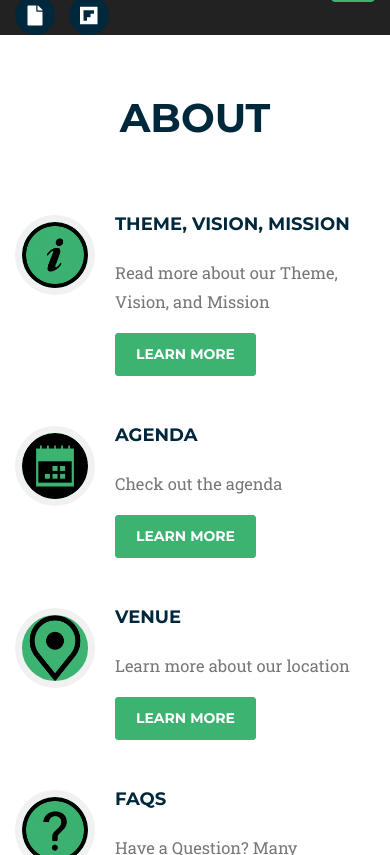
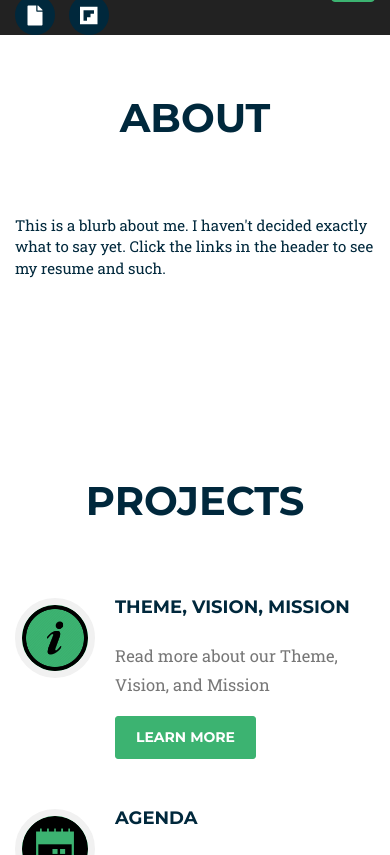
Before and after one commit to pavelkomarov/pavelkomarov.github.io, a Jekyll site: the page built from index.md, in a window 390 px wide and 900 px high, scrolled down 859 px, cut to the strip 45-900 px from the top of the window. Built offline with Jekyll 4.4.1, drawn with Linux system fonts in a browser that asks for light colours; some web fonts are replaced.

Commit message:
updated section names

```diff
--- a/_includes/about.html
+++ b/_includes/about.html
@@ -1,4 +1,4 @@
-    <!-- About Section -->
+<!-- Brief About Section -->
 <section id="about">
 	<div class="container">
         <div class="row">
@@ -7,81 +7,8 @@
                 <h3 class="section-subheading text-muted"></h3>
             </div>
         </div>
-            <div class="row">
-                <div class="col-lg-12">
-                    <ul class="timeline">
-                        <li>
-                            <div class="timeline-image">
-                                <img class="img-circle img-responsive" src="../theme/img/icon-about.png" alt="">
-                            </div>
-                            <div class="timeline-panel">
-                                <div class="timeline-heading">
-                                    <h4>Theme, Vision, Mission</h4>
-                                </div>
-                                <div class="timeline-heading">
-                                    <p class="text-muted">Read more about our Theme, Vision, and Mission</p>
-                                </div>
-                                <a href="/about" class="page-scroll btn btn-sm">Learn More</a>
-                            </div>
-                        </li>
-                        <li class="timeline-inverted">
-                            <div class="timeline-image">
-                                <img class="img-circle img-responsive" src="../theme/img/icon-agenda.png" alt="">
-                            </div>
-                            <div class="timeline-panel">
-                                <div class="timeline-heading">
-                                    <h4>Agenda</h4>
-                                </div>
-                                <div class="timeline-heading">
-                                    <p class="text-muted">Check out the agenda</p>
-                                </div>
-                                <a href="/agenda" class="page-scroll btn btn-sm">Learn More</a>
-                            </div>
-                        </li>
-                        <li class="timeline-inverted">
-                            <div class="timeline-image">
-                                <img class="img-circle img-responsive" src="../theme/img/icon-venue.png" alt="">
-                            </div>
-                            <div class="timeline-panel">
-                                <div class="timeline-heading">
-                                    <h4>Venue</h4>
-                                </div>
-                                <div class="timeline-heading">
-                                    <p class="text-muted">Learn more about our location</p>
-                                </div>
-                                <a href="/venue" class="page-scroll btn btn-sm">Learn More</a>
-                            </div>
-                        </li>
-                        <li>
-                            <div class="timeline-image">
-                                <img class="img-circle img-responsive" src="../theme/img/icon-faq.png" alt="">
-                            </div>
-                            <div class="timeline-panel">
-                                <div class="timeline-heading">
-                                    <h4>FAQs</h4>
-                                </div>
-                                <div class="timeline-heading">
-                                    <p class="text-muted">Have a Question? Many answers can be found right here in our FAQs</p>
-                                </div>
-                                <a href="/faqs" class="page-scroll btn btn-sm">Learn More</a>
-                            </div>
-                        </li>
-                        <li class="timeline-inverted">
-                            <div class="timeline-image">
-                                <img class="img-circle img-responsive" src="../theme/img/booklet-icon.png" alt="">
-                            </div>
-                            <div class="timeline-panel">
-                                <div class="timeline-heading">
-                                    <h4>Event Booklet</h4>
-                                </div>
-                                <div class="timeline-heading">
-                                    <p class="text-muted">View or Download our event booklet</p>
-                                </div>
-                                <a href="/booklet" class="page-scroll btn btn-sm">Learn More</a>
-                            </div>
-                        </li>
-                    </ul>
-                </div>
-            </div>
+
+		This is a blurb about me. I haven't decided exactly what to say yet. Click the links in the header to see my resume and such.
+
 	</div>
 </section>
--- a/_includes/head.html
+++ b/_includes/head.html
@@ -1,3 +1,5 @@
+<!-- Holds all the stuff that goes in the head tag, the stuff that defines character sets, stylesheets,
+and all that other jazz. Doesn't appear on the page; very different from the header. -->
 <head>
     <meta charset="utf-8">
     <meta http-equiv="X-UA-Compatible" content="IE=edge">
--- a/_includes/header-home.html
+++ /dev/null
@@ -1,47 +0,0 @@
-<!-- Navigation -->
-<nav class="navbar navbar-default navbar-default-color navbar-fixed-top">
-    <div class="container">
-        <!-- Brand and toggle get grouped for better mobile display -->
-        <div class="navbar-header page-scroll">
-            <button type="button" class="navbar-toggle" data-toggle="collapse" data-target="#bs-example-navbar-collapse-1">
-                <span class="sr-only">Toggle navigation</span>
-                <span class="icon-bar"></span>
-                <span class="icon-bar"></span>
-                <span class="icon-bar"></span>
-            </button>
-            <div class="col-md-12">
-                <ul class="list-inline social-buttons">
-                    {% for link in site.social %}
-                    <li><a href="{{ link.url }}"><i class="{{ link.icon }}"></i></a></li>
-                    {% endfor %}
-                </ul>
-            </div>
-        </div>
-
-        <!-- Collect the nav links, forms, and other content for toggling -->
-        <div class="collapse navbar-collapse" id="bs-example-navbar-collapse-1">
-            <ul class="nav navbar-nav navbar-right">
-                <li class="hidden">
-                    <a href="/"></a>
-                </li>
-                <li>
-                    <a class="page-scroll" href="#about">About</a>
-                </li>
-                <li>
-                    <a class="page-scroll" href="#writing">Writing</a>
-                </li>
-                <li>
-                    <a class="page-scroll" href="#contact">Contact</a>
-                </li>
-            </ul>
-        </div>
-        <!-- /.navbar-collapse -->
-    </div>
-    <!-- /.container-fluid -->
-</nav>
-
-<!--
-        {% for page in site.pages %}
-          {% if page.title %}<a class="page-link" href="{{ page.url | prepend: site.baseurl }}">{{ page.title }}</a>{% endif %}
-        {% endfor %}
- -->
--- a/_includes/header.html
+++ b/_includes/header.html
@@ -1,5 +1,5 @@
 <!-- Navigation -->
-    <nav class="navbar navbar-default navbar-fixed-top">
+<nav class="navbar navbar-default navbar-default-color navbar-fixed-top">
     <div class="container">
         <!-- Brand and toggle get grouped for better mobile display -->
         <div class="navbar-header page-scroll">
@@ -9,6 +9,13 @@
                 <span class="icon-bar"></span>
                 <span class="icon-bar"></span>
             </button>
+            <div class="col-md-12">
+                <ul class="list-inline social-buttons">
+                    {% for link in site.social %}
+                    <li><a href="{{ link.url }}"><i class="{{ link.icon }}"></i></a></li>
+                    {% endfor %}
+                </ul>
+            </div>
         </div>
 
         <!-- Collect the nav links, forms, and other content for toggling -->
@@ -17,15 +24,10 @@
                 <li class="hidden">
                     <a href="/"></a>
                 </li>
-                    <li>
-                        <a class="page-scroll" href="../#speakers">Speakers</a>
-                    </li>
-                    <li>
-                        <a class="page-scroll" href="../#about">About</a>
-                    </li>
-                    <li>
-                        <a class="page-scroll" href="../#contact">Contact</a>
-                    </li>
+                <li><a class="page-scroll" href="#about">About</a></li>
+                <li><a class="page-scroll" href="#projects">Projects</a></li>
+                <li><a class="page-scroll" href="#writing">Writing</a></li>
+                <li><a class="page-scroll" href="#contact">Contact</a></li>
             </ul>
         </div>
         <!-- /.navbar-collapse -->
--- a/_includes/popup.html
+++ b/_includes/popup.html
@@ -14,7 +14,7 @@
                         <div class="modal-body">
                             <h2>{{ post.title }}</h2>
                             <hr class="star-primary">
-                            <img src="../theme/img/speaker/{{ post.img }}" class="img-responsive img-centered" alt="{{ post.alt }}">
+                            <img src="../assets/{{ post.img }}" class="img-responsive img-centered" alt="{{ post.alt }}">
                             <h3>Topic: {{ post.topic }}</h3>
                             <p>{{ post.description }}</p>
                             <button type="button" class="btn btn-default" data-dismiss="modal"><i class="fa fa-times"></i> Close</button>
--- /dev/null
+++ b/_includes/projects.html
@@ -0,0 +1,87 @@
+<!-- Projects Timeline Section -->
+<section id="projects">
+    <div class="container">
+        <div class="row">
+            <div class="col-lg-12 text-center">
+                <h2 class="section-heading">Projects</h2>
+                <h3 class="section-subheading text-muted"></h3>
+            </div>
+        </div>
+        <div class="row">
+            <div class="col-lg-12">
+                <ul class="timeline">
+                    <li>
+                        <div class="timeline-image">
+                            <img class="img-circle img-responsive" src="../theme/img/icon-about.png" alt="">
+                        </div>
+                        <div class="timeline-panel">
+                            <div class="timeline-heading">
+                                <h4>Theme, Vision, Mission</h4>
+                            </div>
+                            <div class="timeline-heading">
+                                <p class="text-muted">Read more about our Theme, Vision, and Mission</p>
+                            </div>
+                            <a href="/about" class="page-scroll btn btn-sm">Learn More</a>
+                        </div>
+                    </li>
+                    <li class="timeline-inverted">
+                        <div class="timeline-image">
+                            <img class="img-circle img-responsive" src="../theme/img/icon-agenda.png" alt="">
+                        </div>
+                        <div class="timeline-panel">
+                            <div class="timeline-heading">
+                                <h4>Agenda</h4>
+                            </div>
+                            <div class="timeline-heading">
+                                <p class="text-muted">Check out the agenda</p>
+                            </div>
+                            <a href="/agenda" class="page-scroll btn btn-sm">Learn More</a>
+                        </div>
+                    </li>
+                    <li class="timeline-inverted">
+                        <div class="timeline-image">
+                            <img class="img-circle img-responsive" src="../theme/img/icon-venue.png" alt="">
+                        </div>
+                        <div class="timeline-panel">
+                            <div class="timeline-heading">
+                                <h4>Venue</h4>
+                            </div>
+                            <div class="timeline-heading">
+                                <p class="text-muted">Learn more about our location</p>
+                            </div>
+                            <a href="/venue" class="page-scroll btn btn-sm">Learn More</a>
+                        </div>
+                    </li>
+                    <li>
+                        <div class="timeline-image">
+                            <img class="img-circle img-responsive" src="../theme/img/icon-faq.png" alt="">
+                        </div>
+                        <div class="timeline-panel">
+                            <div class="timeline-heading">
+                                <h4>FAQs</h4>
+                            </div>
+                            <div class="timeline-heading">
+                                <p class="text-muted">Have a Question? Many answers can be found right here in our FAQs</p>
+                            </div>
+                            <a href="/faqs" class="page-scroll btn btn-sm">Learn More</a>
+                        </div>
+                    </li>
+                    <li class="timeline-inverted">
+                        <div class="timeline-image">
+                            <img class="img-circle img-responsive" src="../theme/img/booklet-icon.png" alt="">
+                        </div>
+                        <div class="timeline-panel">
+                            <div class="timeline-heading">
+                                <h4>Event Booklet</h4>
+                            </div>
+                            <div class="timeline-heading">
+                                <p class="text-muted">View or Download our event booklet</p>
+                            </div>
+                            <a href="/booklet" class="page-scroll btn btn-sm">Learn More</a>
+                        </div>
+                    </li>
+                </ul>
+            </div>
+        </div>
+    </div>
+</section>
--- a/_includes/speakers.html
+++ /dev/null
@@ -1,29 +0,0 @@
-<!-- Portfolio Grid Section -->
-    <section id="speakers" class="bg-light-gray">
-        <div class="container">
-            <div class="row">
-                <div class="col-lg-12 text-center">
-                    <h2 class="section-heading">Speakers</h2>
-                    <h3 class="section-subheading text-muted"></h3>
-                </div>
-            </div>
-            <div class="row">
-            {% for post in site.categories.projects %}
-                <div class="col-md-4 col-sm-6 speakers-item">
-                    <a href="#{{ post.name }}" class="speakers-link" data-toggle="modal">
-                        <div class="speakers-hover">
-                            <div class="speakers-hover-content">
-                                <i class="fa fa-plus fa-3x"></i>
-                            </div>
-                        </div>
-                        <img src="../theme/img/speaker/{{ post.thumbnail }}" class="img-responsive img-centered" alt="">
-                    </a>
-                    <div class="speakers-caption">
-                        <h4>{{ post.title }}</h4>
-                        <p class="text-muted">{{ post.subtitle }}</p>
-                    </div>
-                </div>
-            {% endfor %}
-            </div>
-        </div>
-    </section>
--- /dev/null
+++ b/_includes/writing.html
@@ -0,0 +1,29 @@
+<!-- Portfolio Grid Section -->
+<section id="writing" class="bg-light-gray">
+    <div class="container">
+        <div class="row">
+            <div class="col-lg-12 text-center">
+                <h2 class="section-heading">Writing</h2>
+                <h3 class="section-subheading text-muted"></h3>
+            </div>
+        </div>
+        <div class="row">
+        {% for post in site.categories.projects %}
+            <div class="col-md-4 col-sm-6 writing-item">
+                <a href="#{{ post.name }}" class="writing-link" data-toggle="modal">
+                    <div class="writing-hover">
+                        <div class="writing-hover-content">
+                            <i class="fa fa-plus fa-3x"></i>
+                        </div>
+                    </div>
+                    <img src="../theme/img/{{ post.thumbnail }}" class="img-responsive img-centered" alt="">
+                </a>
+                <div class="writing-caption">
+                    <h4>{{ post.title }}</h4>
+                    <p class="text-muted">{{ post.subtitle }}</p>
+                </div>
+            </div>
+        {% endfor %}
+        </div>
+    </div>
+</section>
--- a/_layouts/home.html
+++ b/_layouts/home.html
@@ -4,7 +4,7 @@
 
     <body id="page-top" class="index">
 
-    {% include header-home.html %}
+    {% include header.html %}
 
     <!-- Header -->
     <header>
@@ -18,7 +18,8 @@
     </header>
 
     {% include about.html %}
-    {% include speakers.html %}
+    {% include projects.html %}
+    {% include writing.html %}
     {% include popup.html %}
     <!-- include intro.html This is a fun video section.-->
     {% include contact.html %}
```
Also changed, not shown: _includes/agency.css (+13 -13 lines), _includes/sponsors.html (deleted, +0 -28 lines), README.md. Lines whose indentation alone changed are shown as unchanged.
